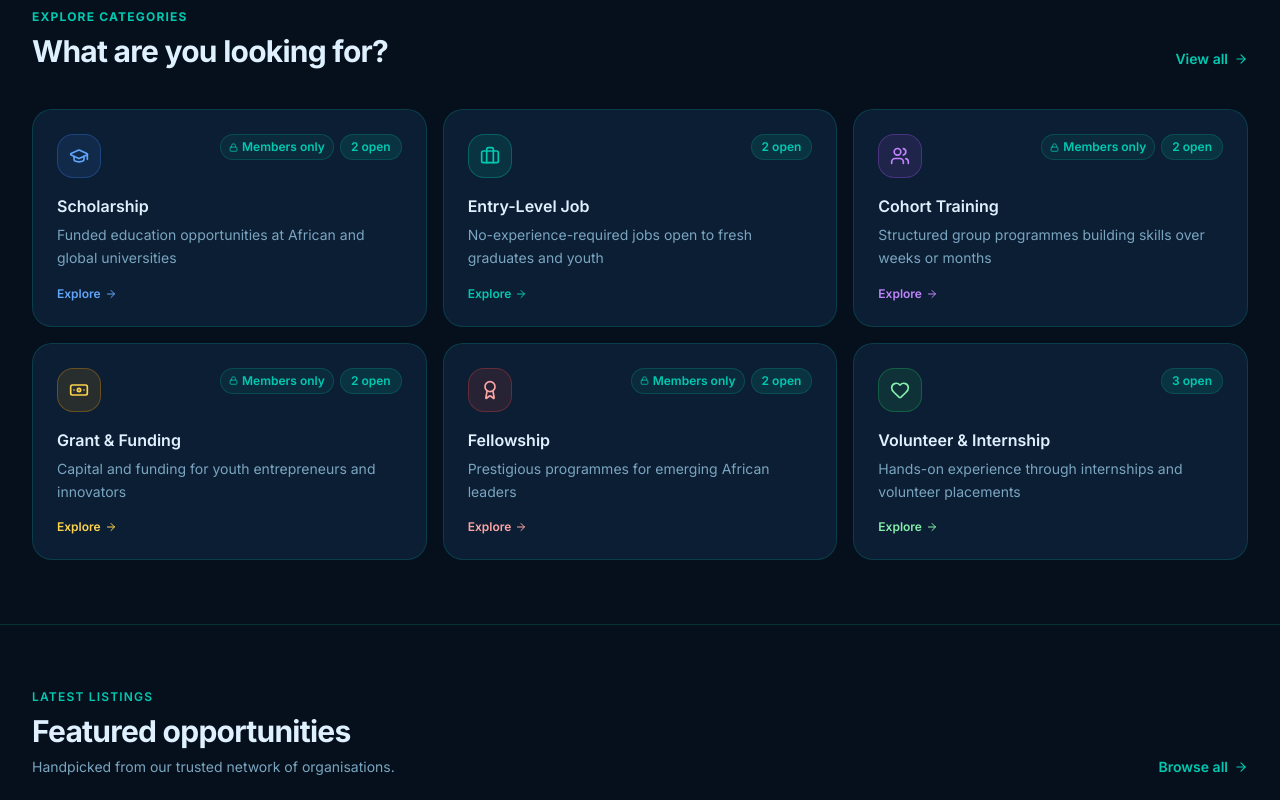
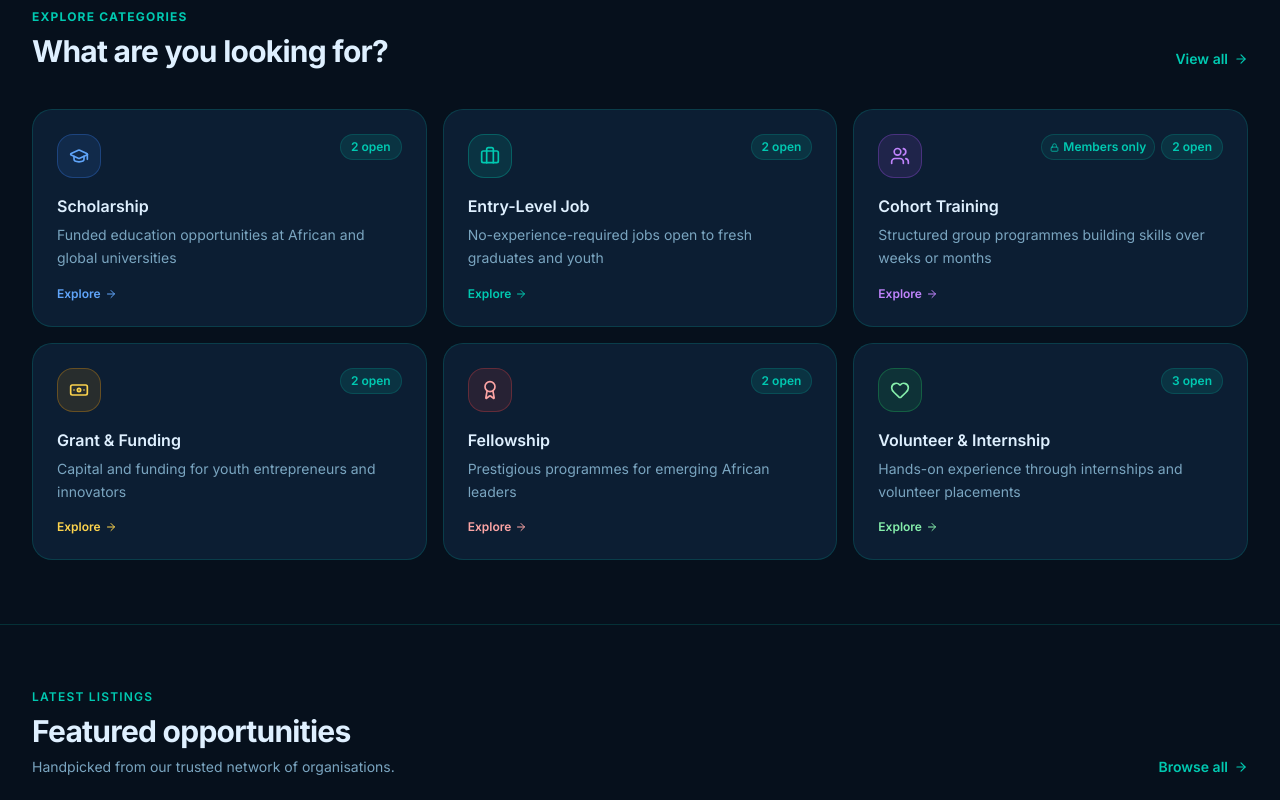
Before and after one commit to rennoxm/nexuspathways, a Next.js app: page / in a window 1280 px wide. Shown: the part 880-1680 px from the top of the page. Built offline with nearby package versions, Linux system fonts and the light colour scheme.

Commit message:
locked only cohot training

```diff
--- a/components/home/CategoryGrid.tsx
+++ b/components/home/CategoryGrid.tsx
@@ -16,10 +16,7 @@ import { useInView } from "@/hooks/useInView";
 import { useAuth } from "@/lib/auth";
 
 const GATED_CATEGORIES = new Set([
-  "Scholarship",
   "Cohort Training",
-  "Fellowship",
-  "Grant & Funding",
 ]);
 
 const iconMap: Record<string, React.ElementType> = {
--- a/components/opportunities/OpportunityCard.tsx
+++ b/components/opportunities/OpportunityCard.tsx
@@ -10,10 +10,7 @@ interface OpportunityCardProps {
 
 // Categories that require login to access the apply link
 const GATED_CATEGORIES = new Set([
-  "Scholarship",
   "Cohort Training",
-  "Fellowship",
-  "Grant & Funding",
 ]);
 
 // Maps category to the CSS var key defined in globals.css
```
